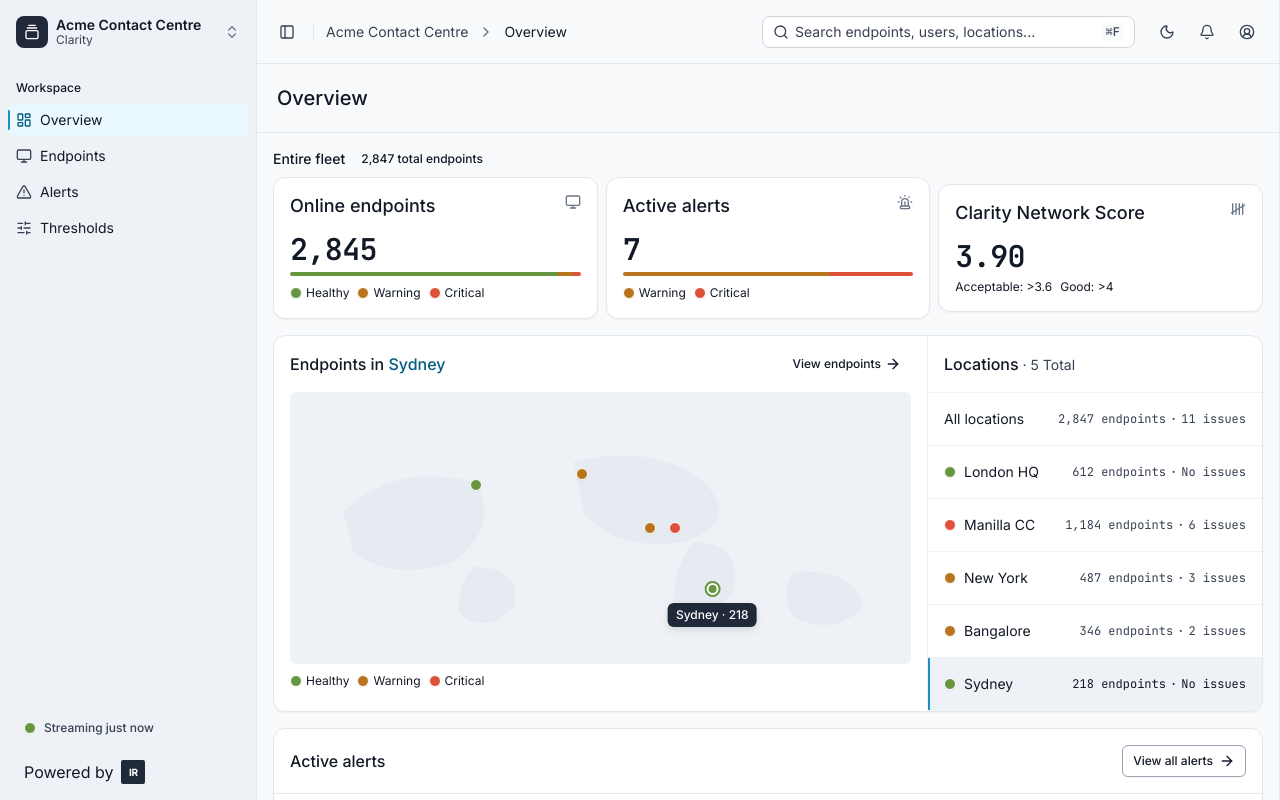
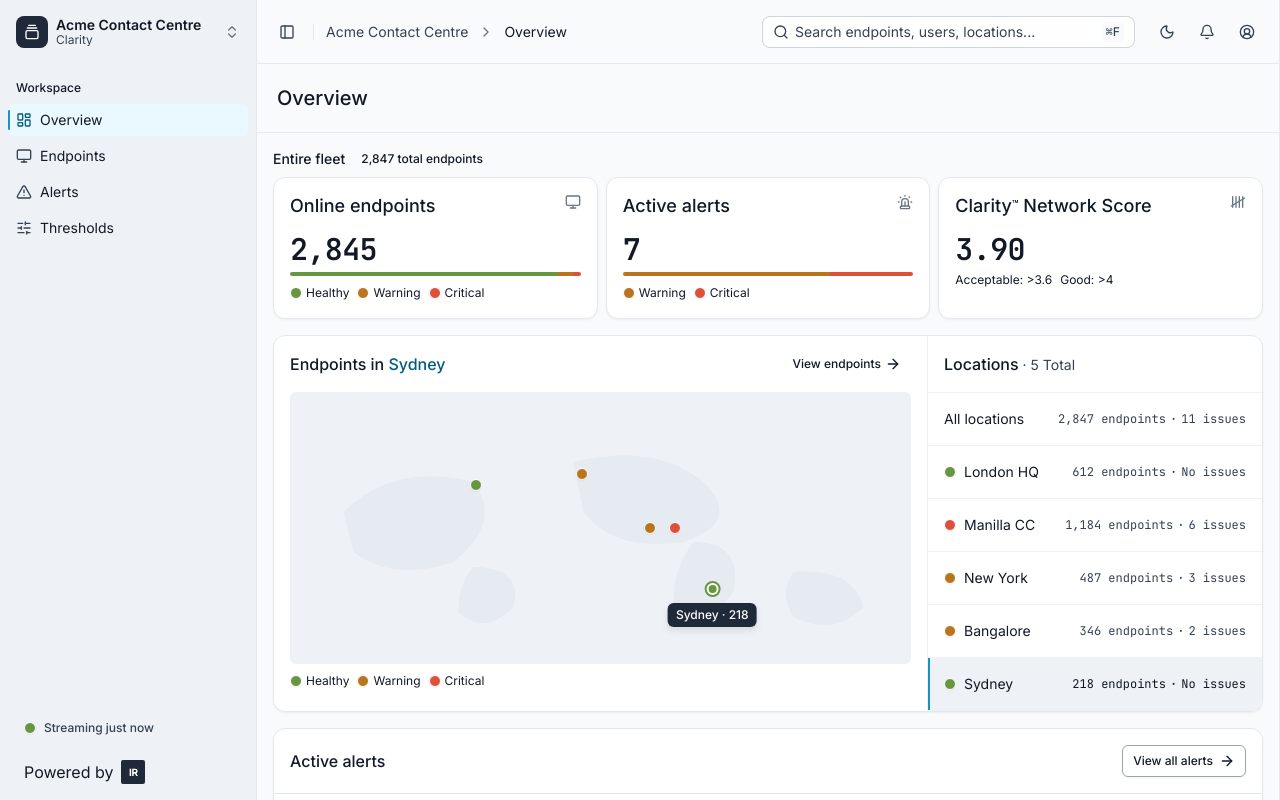
Before and after one commit to mynameiseeyern/Clarion-prototype, a React (Vite) app: page / in a window 1280 px wide. Built offline with nearby package versions, Linux system fonts and the light colour scheme.

Commit message:
Updated StatsStrip

```diff
--- a/src/components/dashboard/KpiCard.tsx
+++ b/src/components/dashboard/KpiCard.tsx
@@ -11,7 +11,7 @@ export function KpiCard({
   className,
   fixedWidth = false,
 }: {
-  title: string
+  title: ReactNode
   icon: LucideIcon
   value: string
   children?: ReactNode
--- a/src/components/dashboard/StatsStrip.tsx
+++ b/src/components/dashboard/StatsStrip.tsx
@@ -18,7 +18,7 @@ export function StatsStrip({ live }: { live: LiveFleet }) {
         </span>
       </div>
 
-      <div className="flex flex-col items-stretch gap-2 sm:flex-row sm:items-center">
+      <div className="flex flex-col items-stretch gap-2 sm:flex-row sm:items-stretch">
         <KpiCard title="Online endpoints" icon={Monitor} value={live.online.toLocaleString()}>
           <SegmentedBar
             segments={[
@@ -47,7 +47,15 @@ export function StatsStrip({ live }: { live: LiveFleet }) {
           </div>
         </KpiCard>
 
-        <KpiCard title="Clarity Network Score" icon={Tally5} value={live.score.toFixed(2)}>
+        <KpiCard
+          title={
+            <>
+              Clarity<sup className="top-[-0.4em] text-[0.6em]">™</sup> Network Score
+            </>
+          }
+          icon={Tally5}
+          value={live.score.toFixed(2)}
+        >
           <div className="flex items-center gap-2">
             <span className="text-xs" style={{ color: "var(--fg-neutral-emphasis)" }}>Acceptable: &gt;3.6</span>
             <span className="text-xs" style={{ color: "var(--fg-neutral-emphasis)" }}>Good: &gt;4</span>
```
